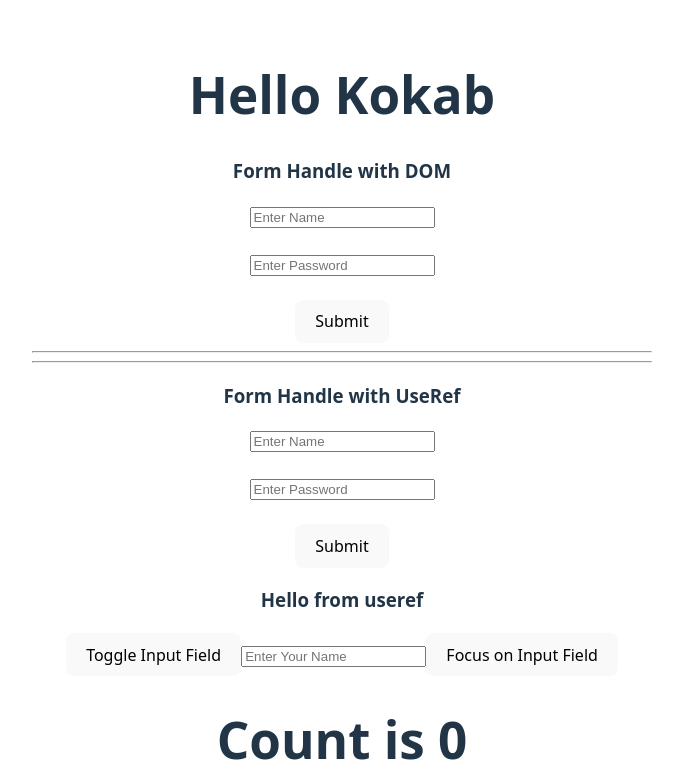
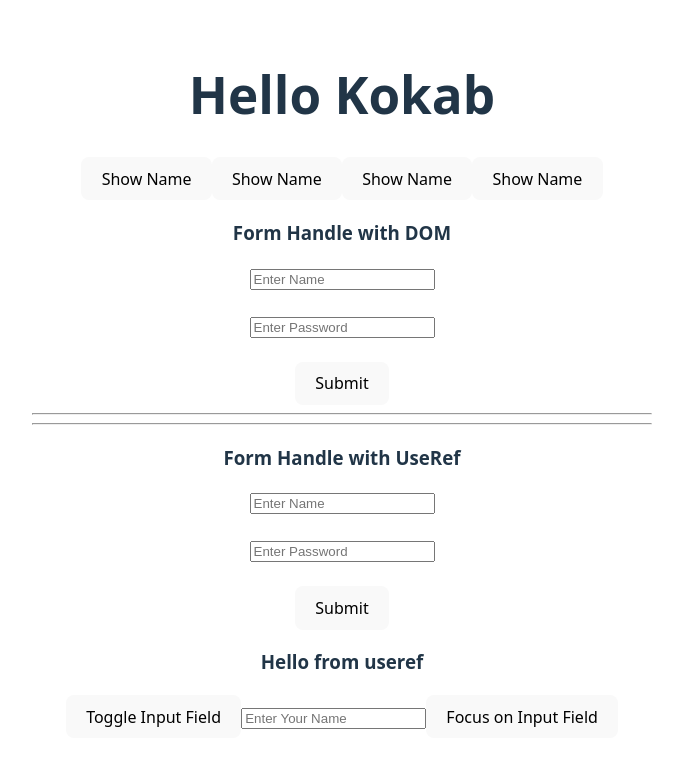
Before and after one commit to KokabNaveed/React, a React (Vite) app: page / in a window 1280 px wide. Shown: the top 779 px of the page, without its empty margins (298-981 px from the left). Built offline with nearby package versions, Linux system fonts and the light colour scheme.

Commit message:
Passing functionn as prob

```diff
--- a/src/App.jsx
+++ b/src/App.jsx
@@ -13,6 +13,7 @@ import Effect from './useEffectHook'
 import LifeCycle from './LifeCycle'
 import UseRef from './UseRef'
 import UnControlled from './UnControlled'
+import PassFunction from './PassFunctionAsParameter'
 
 
 const fruit = (name) => {
@@ -21,6 +22,7 @@ const fruit = (name) => {
 
 
 function App() {
+
   const userData = [
     {
       name: 'KOKAB',
@@ -155,16 +157,27 @@ function App() {
     alert("ander wala " + name); // ander wala chalta he jub ander or bahir same name sy hun
   }
 
+  const displayName = (name) => {
+    alert(name);
+  }
+
   return (
     <>
       <h1>Hello Kokab</h1>
 
-      <UnControlled/>
+      <PassFunction displayname={displayName} name="Kokab"/>
+      <PassFunction displayname={displayName} name="Hafsa"/>
+      <PassFunction displayname={displayName} name="Sabar"/>
+      <PassFunction displayname={displayName} name="Fahad"/>
 
-      <UseRef/>
+      <UnControlled />
+
+      <UseRef />
+
       {
         display ? <LifeCycle count={count} /> : null
       }
+
       <button onClick={() => setCounter(count + 1)}>Counter</button>
       <button onClick={() => setdisplay(!display)}>Toggle</button>
 
--- /dev/null
+++ b/src/PassFunctionAsParameter.jsx
@@ -0,0 +1,9 @@
+function PassFunction({displayname,name}){
+    return(
+        <>
+        <button onClick={()=>displayname(name)}>Show Name</button>
+        </>
+    )
+}
+
+export default PassFunction;
```
